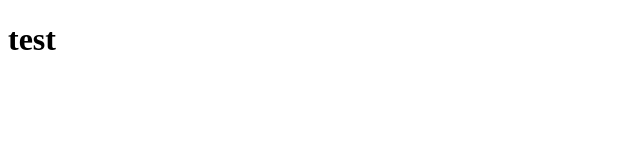
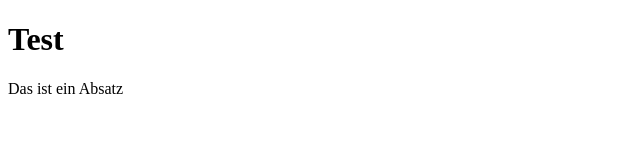
Before and after one commit to Frickey88/gitdemo, a plain HTML site: page index.html in a window 1280 px wide. Shown: the whole page, without its empty margins (0-640 px from the left). Drawn offline with Linux system fonts and the light colour scheme.

Commit message:
Absatz hinzugefügt

```diff
--- a/index.html
+++ b/index.html
@@ -7,6 +7,7 @@
     <title>Document</title>
 </head>
 <body>
-    <h1>test</h1>
+    <h1>Test</h1>
+    <p>Das ist ein Absatz</p>
 </body>
 </html>
```
